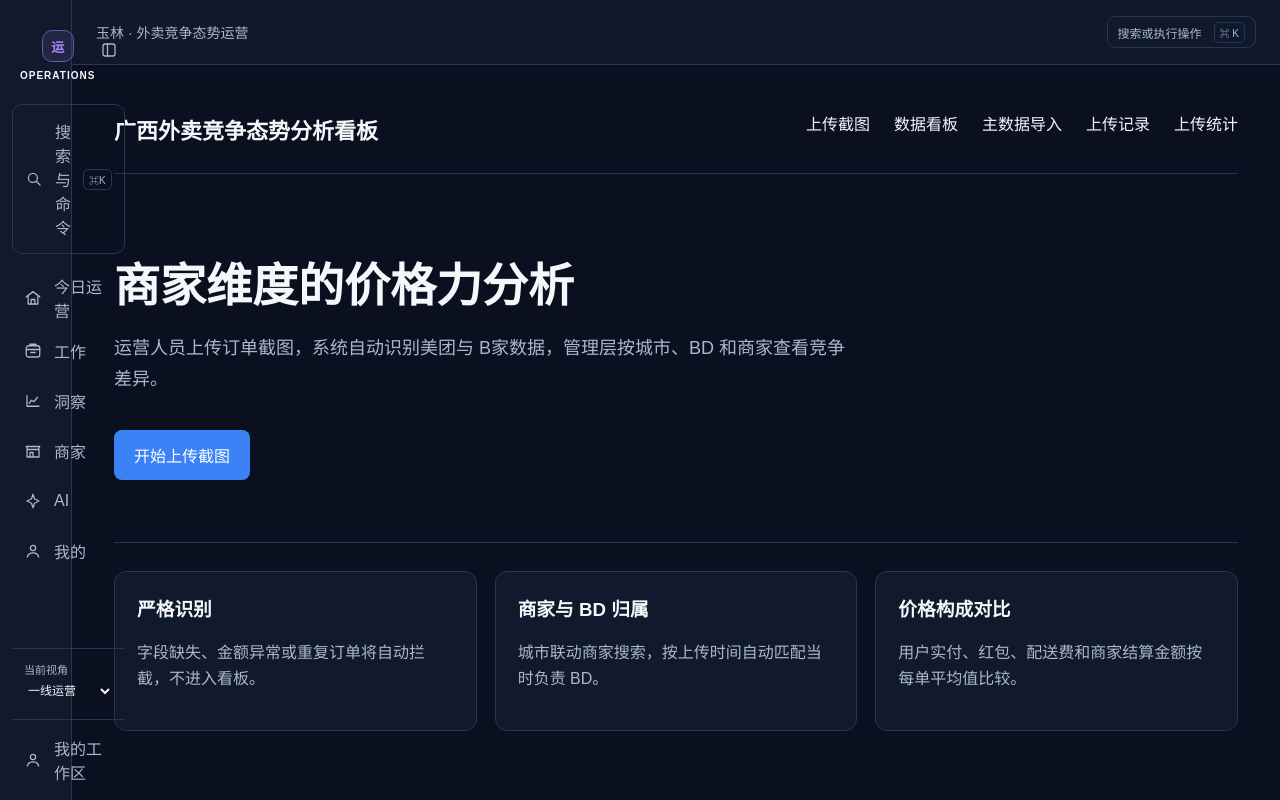
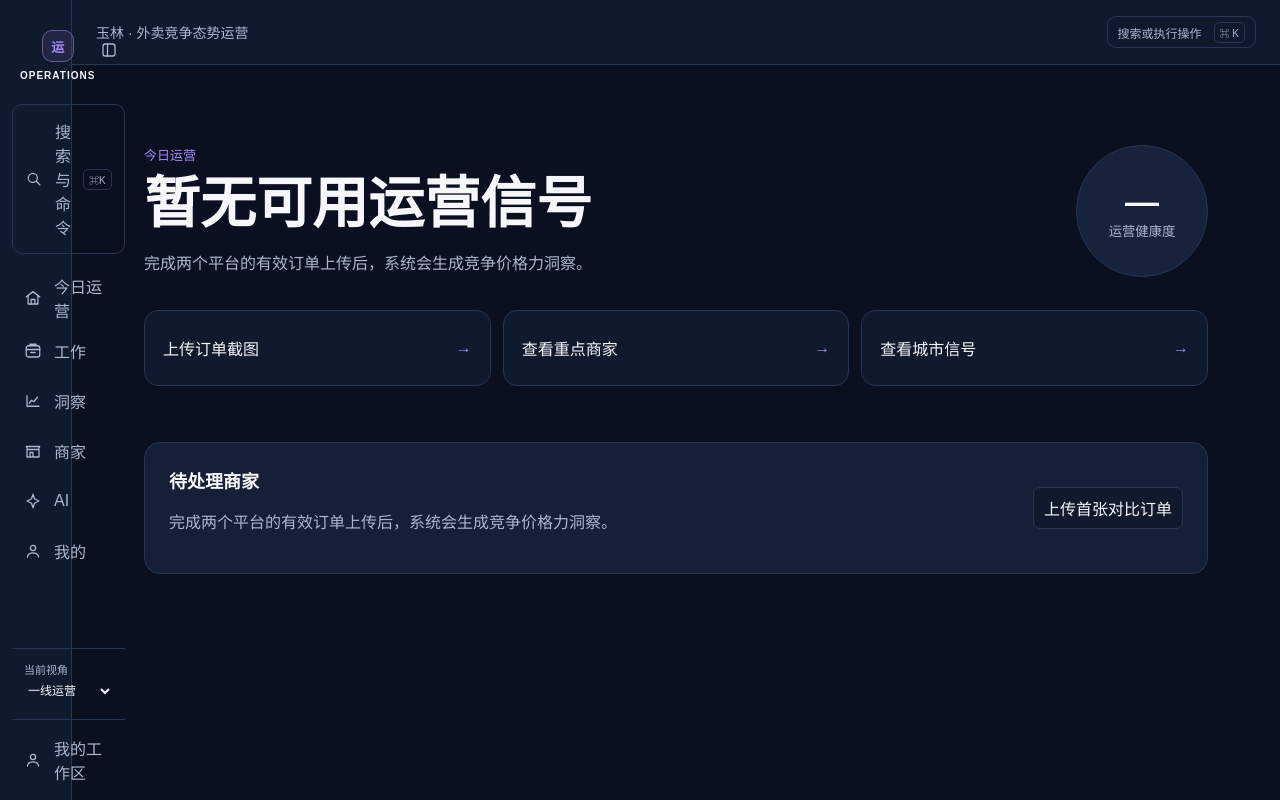
Before and after one commit to manfen-phf/Competitive-analysis, a Next.js app: page / in a window 1280 px wide. Built offline with nearby package versions, Linux system fonts and the light colour scheme; no server answers.

Commit message:
feat: redesign home as operations command deck

```diff
--- a/src/app/globals.css
+++ b/src/app/globals.css
@@ -344,3 +344,14 @@ kbd { border: 1px solid var(--line); border-radius: 5px; padding: 2px 5px; color
 @media (max-width: 520px) {
   .metric-grid { grid-template-columns: 1fr; }
 }
+.operations-home { max-width: 1120px; }
+.operations-heading { display: flex; justify-content: space-between; gap: 32px; padding: 52px 0 32px; border: 0; }
+.operations-heading p { margin: 0 0 10px; color: var(--accent-ai); font-size: 13px; }
+.operations-heading h1 { max-width: 720px; margin: 0; font-size: clamp(32px, 5vw, 56px); line-height: 1.08; }
+.operations-heading span { display: block; max-width: 680px; margin-top: 16px; color: var(--text-secondary); line-height: 1.7; }
+.health-orbit { display: grid; width: 132px; height: 132px; flex: 0 0 auto; place-content: center; border: 1px solid var(--line); border-radius: 50%; text-align: center; background: var(--surface-focus); }
+.health-orbit strong { font-size: 34px; }.health-orbit small { color: var(--text-secondary); }
+.action-strip { display: grid; grid-template-columns: repeat(3, 1fr); gap: 12px; }.action-strip a { display:flex; justify-content:space-between; align-items:center; min-height:76px; padding:18px; border:1px solid var(--line); border-radius:14px; background:var(--surface-workspace); }.action-strip a:hover { background:var(--surface-focus); }.action-strip b{color:var(--accent-ai)}
+.signal-grid { display:grid; grid-template-columns:repeat(3, 1fr); gap:16px; margin-top:28px; border:0; padding:0; }.signal-grid article{border-color:var(--line)}.signal-grid article p{margin:0}.signal-grid article span{display:block;margin-top:10px;color:var(--text-secondary);font-size:13px}.signal-grid article[data-tone="warning"] strong{color:var(--warning)}
+.operations-evidence { display:flex; align-items:center; justify-content:space-between; gap:24px; margin-top:28px; padding:24px; border:1px solid var(--line); border-radius:16px; background:var(--surface-subtle); }.operations-evidence h2{margin:0}.operations-evidence p{color:var(--text-secondary)}.anomaly-list{display:grid;gap:8px;min-width:260px}.anomaly-list a{display:flex;justify-content:space-between;padding:10px;border-bottom:1px solid var(--line)}
+@media(max-width:700px){.operations-heading,.operations-evidence{align-items:flex-start;flex-direction:column}.action-strip,.signal-grid{grid-template-columns:1fr}.health-orbit{width:104px;height:104px}.operations-heading{padding-top:24px}}
--- a/src/app/page.tsx
+++ b/src/app/page.tsx
@@ -1,2 +1,18 @@
+"use client";
+
 import Link from "next/link";
-export default function Home(){return <main><header><h1>广西外卖竞争态势分析看板</h1><nav><Link href="/upload">上传截图</Link><Link href="/dashboard">数据看板</Link><Link href="/admin/import">主数据导入</Link><Link href="/records">上传记录</Link><Link href="/health">上传统计</Link></nav></header><section className="hero"><h2>商家维度的价格力分析</h2><p>运营人员上传订单截图，系统自动识别美团与 B家数据，管理层按城市、BD 和商家查看竞争差异。</p><Link className="primary" href="/upload">开始上传截图</Link></section><section className="grid"><article><h3>严格识别</h3><p>字段缺失、金额异常或重复订单将自动拦截，不进入看板。</p></article><article><h3>商家与 BD 归属</h3><p>城市联动商家搜索，按上传时间自动匹配当时负责 BD。</p></article><article><h3>价格构成对比</h3><p>用户实付、红包、配送费和商家结算金额按每单平均值比较。</p></article></section></main>}
+import { useEffect, useState } from "react";
+import { toOperationsOverview, type AnalyticsInput, type OperationsOverview } from "@/lib/operations-view-model";
+
+const emptyAnalytics: AnalyticsInput = { platforms: { MEITUAN: { validOrderCount: 0, userPaidAmount: 0, platformRedPacket: 0, paidDeliveryFee: 0, merchantSettlementAmount: 0 }, B_JIA: { validOrderCount: 0, userPaidAmount: 0, platformRedPacket: 0, paidDeliveryFee: 0, merchantSettlementAmount: 0 } }, userPaidDifference: 0, merchantRanking: [] };
+
+export default function Home() {
+  const [overview, setOverview] = useState<OperationsOverview | null>(null);
+  useEffect(() => { fetch("/api/analytics").then((response) => response.ok ? response.json() : emptyAnalytics).then((data: AnalyticsInput) => setOverview(toOperationsOverview(data, "OPERATOR"))).catch(() => setOverview(toOperationsOverview(emptyAnalytics, "OPERATOR"))); }, []);
+  if (!overview) return <main className="operations-home"><p className="muted">{"\u6b63\u5728\u6574\u7406\u4eca\u65e5\u8fd0\u8425\u4fe1\u53f7\u2026"}</p></main>;
+  return <main className="operations-home"><OperationsBrief overview={overview} /></main>;
+}
+
+function OperationsBrief({ overview }: { overview: OperationsOverview }) {
+  return <><header className="operations-heading"><div><p>{"\u4eca\u65e5\u8fd0\u8425"}</p><h1>{overview.brief.title}</h1><span>{overview.brief.detail}</span></div><div className="health-orbit"><strong>{overview.healthScore ?? "—"}</strong><small>{"\u8fd0\u8425\u5065\u5eb7\u5ea6"}</small></div></header><section className="action-strip">{overview.actions.map((action) => <Link href={action.href} key={action.id}><span>{action.label}</span><b>→</b></Link>)}</section><section className="signal-grid">{overview.signals.map((signal) => <article key={signal.id} data-tone={signal.tone}><p>{signal.label}</p><strong>{signal.value}</strong><span>{signal.detail}</span></article>)}</section><section className="operations-evidence"><div><h2>{"\u5f85\u5904\u7406\u5546\u5bb6"}</h2><p>{overview.cityStatus.detail}</p></div>{overview.anomalies.length ? <div className="anomaly-list">{overview.anomalies.map((item) => <Link href={`/dashboard?merchantId=${encodeURIComponent(item.merchantId)}`} key={item.merchantId}><span>{item.merchantName}</span><strong>{`\u00a5${item.difference.toFixed(2)}`}</strong></Link>)}</div> : <Link className="secondary" href="/upload">{"\u4e0a\u4f20\u9996\u5f20\u5bf9\u6bd4\u8ba2\u5355"}</Link>}</section></>;
+}
```
Also changed, not shown: 1 other file (tests, documents, lock files or other folders).
